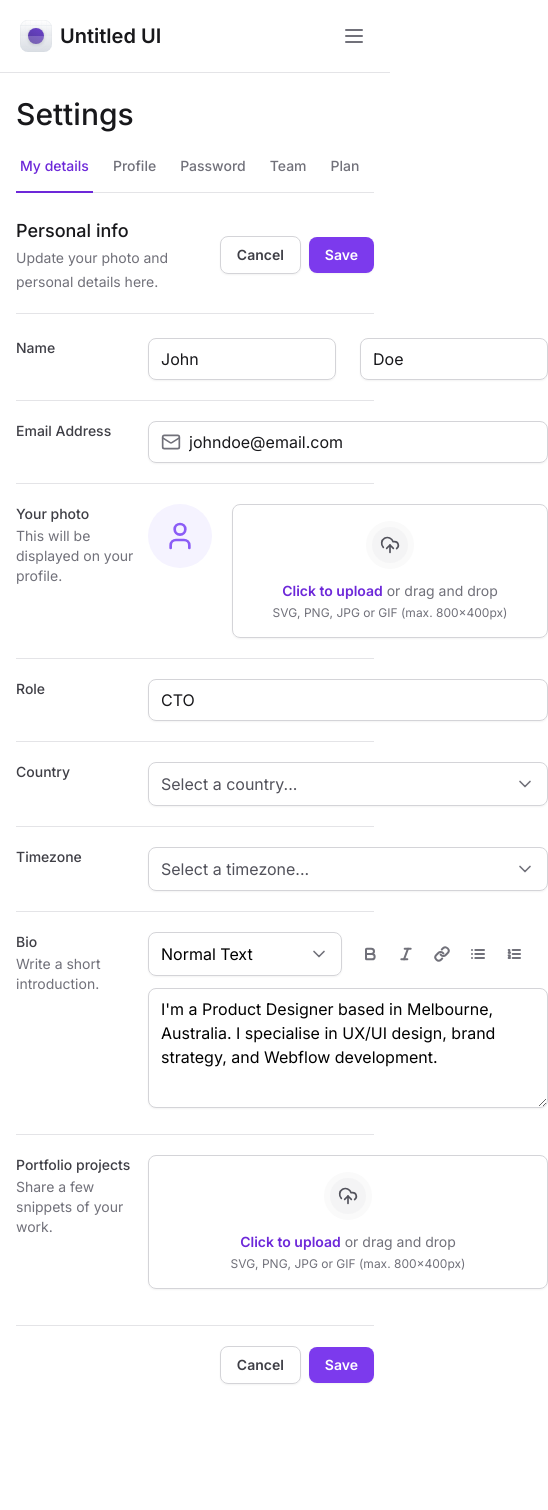
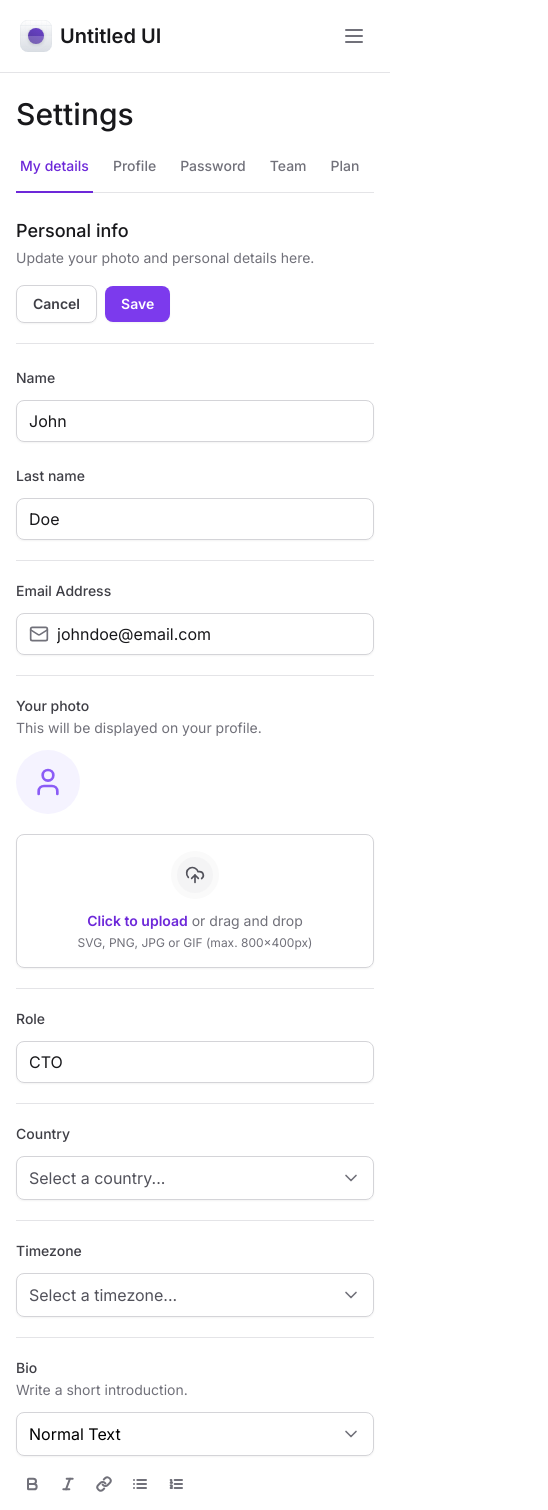
Before and after one commit to PabloXT14/ignite-tailwind, a Next.js app: page / in a window 390 px wide. Shown: the top 1510 px of the page, 548 px wide, since content can reach past the window. Before the commit the page ends 1432 px from the top, so only its background shows below. Built offline with nearby package versions, Linux system fonts and the light colour scheme.

Commit message:
feat: add responsive to form

```diff
--- a/src/app/globals.css
+++ b/src/app/globals.css
@@ -15,5 +15,5 @@
 }
 
 *::-webkit-scrollbar-thumb {
-  @apply bg-zinc-200 rounded-full cursor-move;
+  @apply bg-zinc-400 rounded-full cursor-move;
 }
--- a/src/app/page.tsx
+++ b/src/app/page.tsx
@@ -23,7 +23,7 @@
 
       <div className="mt-6 flex flex-col">
         {/* Header Section */}
-        <div className="flex items-center justify-between border-b border-zinc-200 pb-5">
+        <div className="flex flex-col justify-between gap-4 border-b border-zinc-200 pb-5 lg:flex-row lg:items-center">
           <div className="space-y-1">
             <h2 className="text-lg font-medium text-zinc-900">Personal info</h2>
             <span className="text-sm text-zinc-500">
@@ -46,25 +46,33 @@
           id="settings"
           className="mt-6 flex w-full flex-col gap-5 divide-y divide-zinc-200"
         >
-          <div className="grid grid-cols-form gap-3">
+          <div className="flex flex-col gap-3 lg:grid lg:grid-cols-form">
             <label
               htmlFor="firstName"
               className="text-sm font-medium text-zinc-700"
             >
               Name
             </label>
-            <div className="grid grid-cols-2 gap-6">
+            <div className="flex flex-col gap-6 lg:grid lg:grid-cols-2">
               <Input.Root>
                 <Input.Control id="firstName" defaultValue="John" />
               </Input.Root>
 
-              <Input.Root>
-                <Input.Control id="lastName" defaultValue="Doe" />
-              </Input.Root>
+              <div className="flex flex-col gap-3 lg:block">
+                <label
+                  htmlFor="lastName"
+                  className="text-sm font-medium text-zinc-700 lg:sr-only"
+                >
+                  Last name
+                </label>
+                <Input.Root>
+                  <Input.Control id="lastName" defaultValue="Doe" />
+                </Input.Root>
+              </div>
             </div>
           </div>
 
-          <div className="grid grid-cols-form gap-3 pt-5">
+          <div className="flex flex-col gap-3 pt-5 lg:grid lg:grid-cols-form">
             <label
               htmlFor="email"
               className="text-sm font-medium text-zinc-700"
@@ -83,7 +91,7 @@
             </Input.Root>
           </div>
 
-          <div className="grid grid-cols-form gap-3 pt-5">
+          <div className="flex flex-col gap-3 pt-5 lg:grid lg:grid-cols-form">
             <label
               htmlFor="photo"
               className="text-sm font-medium text-zinc-700"
@@ -93,14 +101,14 @@
                 This will be displayed on your profile.
               </span>
             </label>
-            <FileInput.Root className="flex items-start gap-5">
+            <FileInput.Root className="flex flex-col gap-5 lg:flex-row lg:items-start">
               <FileInput.ImagePreview />
               <FileInput.Trigger />
               <FileInput.Control />
             </FileInput.Root>
           </div>
 
-          <div className="grid grid-cols-form gap-3 pt-5">
+          <div className="flex flex-col gap-3 pt-5 lg:grid lg:grid-cols-form">
             <label htmlFor="role" className="text-sm font-medium text-zinc-700">
               Role
             </label>
@@ -109,7 +117,7 @@
             </Input.Root>
           </div>
 
-          <div className="grid grid-cols-form gap-3 pt-5">
+          <div className="flex flex-col gap-3 pt-5 lg:grid lg:grid-cols-form">
             <label
               htmlFor="country"
               className="text-sm font-medium text-zinc-700"
@@ -122,7 +130,7 @@
             </Select>
           </div>
 
-          <div className="grid grid-cols-form gap-3 pt-5">
+          <div className="flex flex-col gap-3 pt-5 lg:grid lg:grid-cols-form">
             <label
               htmlFor="timezone"
               className="text-sm font-medium text-zinc-700"
@@ -138,7 +146,7 @@
             </Select>
           </div>
 
-          <div className="grid grid-cols-form gap-3 pt-5">
+          <div className="flex flex-col gap-3 pt-5 lg:grid lg:grid-cols-form">
             <label htmlFor="bio" className="text-sm font-medium text-zinc-700">
               Bio
               <span className="mt-0.5 block text-sm font-normal text-zinc-500">
@@ -147,7 +155,7 @@
             </label>
             <div className="space-y-3">
               {/* Header */}
-              <div className="grid grid-cols-2 gap-3">
+              <div className="flex flex-col gap-3 lg:grid lg:grid-cols-2">
                 <Select placeholder="" defaultValue="normal">
                   <SelectItem
                     value="normal"
@@ -194,7 +202,7 @@
             </div>
           </div>
 
-          <div className="grid grid-cols-form gap-3 pt-5">
+          <div className="flex flex-col gap-3 pt-5 lg:grid lg:grid-cols-form">
             <label
               htmlFor="projects"
               className="text-sm font-medium text-zinc-700"
--- a/src/components/form/select/index.tsx
+++ b/src/components/form/select/index.tsx
@@ -27,7 +27,7 @@
           side="bottom"
           position="popper"
           sideOffset={8}
-          className="animate-slideDownAndFade z-10 w-[--radix-select-trigger-width] overflow-hidden rounded-lg border border-zinc-200 bg-white shadow-sm"
+          className="z-10 w-[--radix-select-trigger-width] animate-slideDownAndFade overflow-hidden rounded-lg border border-zinc-200 bg-white shadow-sm"
         >
           <SelectPrimitive.Viewport>{children}</SelectPrimitive.Viewport>
         </SelectPrimitive.Content>
```
